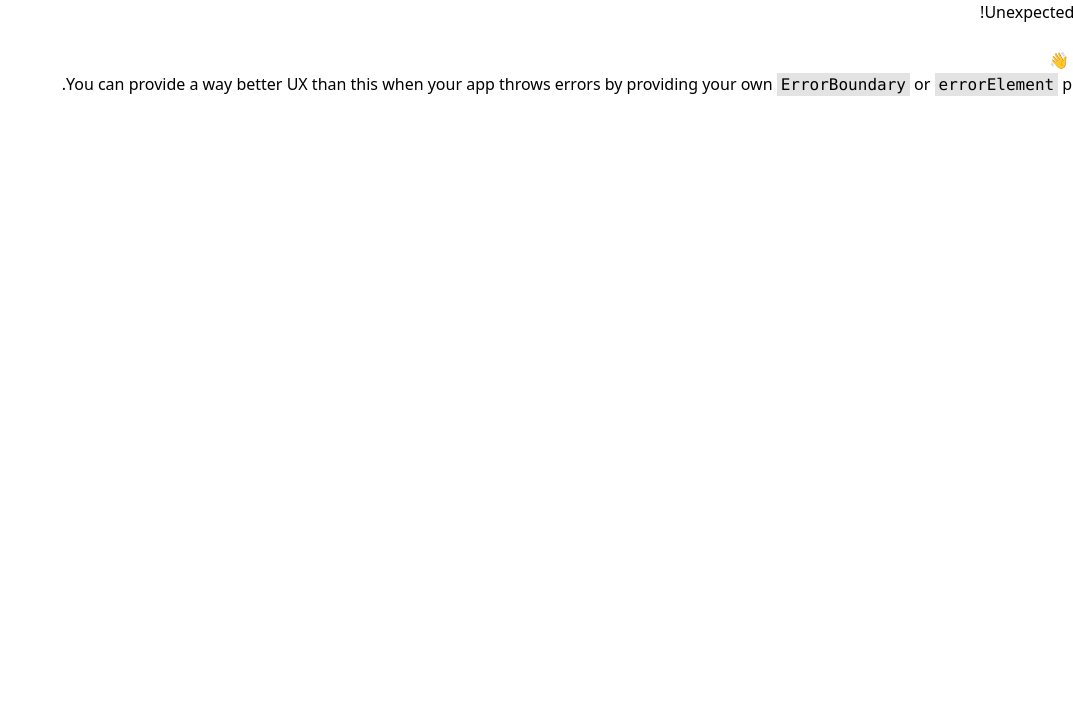
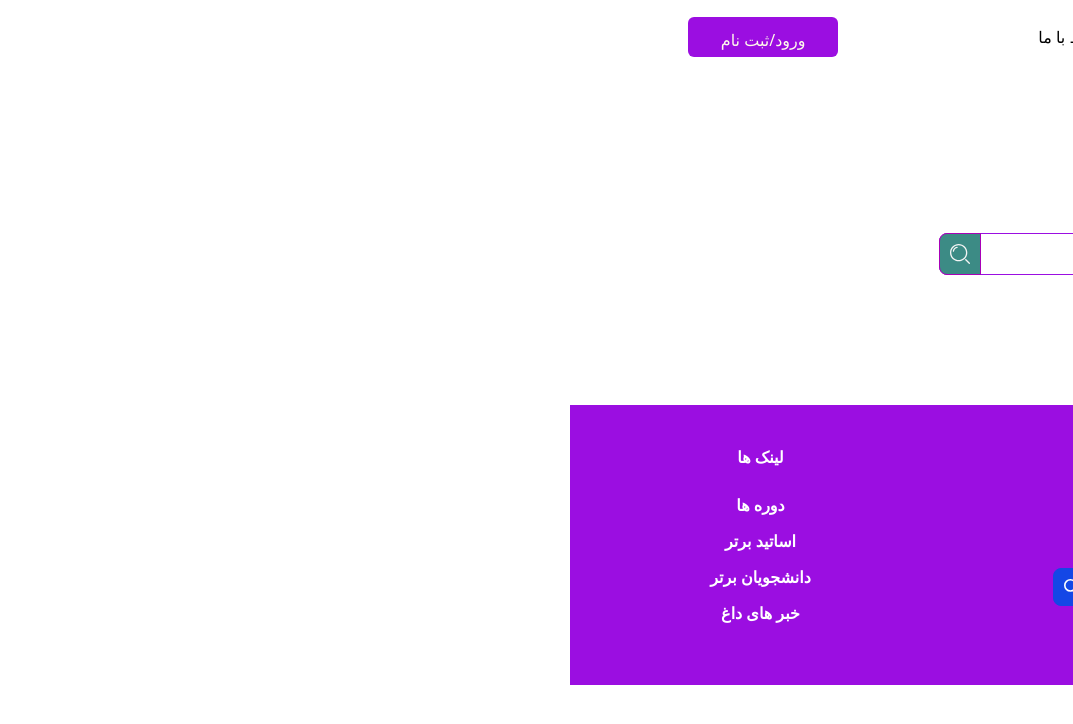
Before and after one commit to Hossein-MB/HBY, a React (Vite) app in the folder vite-project/: page /cource in a window 1280 px wide. Before the commit this address had no page. Shown: the top 724 px of the page, without its empty margins (207-1280 px from the left). Built offline with nearby package versions, Linux system fonts and the light colour scheme.

Commit message:
pagecourses

```diff
--- /dev/null
+++ b/vite-project/src/Components/CoursesComponent/CoursesPage.jsx
@@ -0,0 +1,31 @@
+import React from 'react'
+import InputSearch from '../LandingComponent/HeroLanding/HerosectionRight/InputSearch'
+
+const CoursesPage = () => {
+
+  return (
+    <div>
+        <div className="flex flex-col  justify-center items-center my-15">
+                    <div className="flex w-full justify-center">
+                    <img
+                        className="transform scale-x-[-1]"
+                        src="../../../../public/span-icon/vect.svg"
+                        alt=""
+                    />
+                    <h4 className="mb-2">با هر دوره یک قدم جلوتر</h4>
+                    <img
+                        className="transform scale-x-[-1]"
+                        src="../../../../public/span-icon/vect(1).svg"
+                        alt=""
+                    />
+                    </div>
+                    <h1 className="font-bold text-2xl">دوره های آموزشی ما</h1>
+        </div>
+        <div>
+            <InputSearch titel={"دنبال چه می گردی؟"} color={'#3c8B85'}/>
+        </div>
+    </div>
+  )
+}
+
+export default CoursesPage
--- a/vite-project/src/Components/LandingComponent/HeaderComponent/MenuComponent.jsx
+++ b/vite-project/src/Components/LandingComponent/HeaderComponent/MenuComponent.jsx
@@ -1,10 +1,18 @@
 // import React from 'react'
+
+import { useNavigate } from "react-router-dom";
+
 // import "tailwindcss";
 const MenuComponent = () => {
+   const navigate = useNavigate();
+
+    const handleLoginClick = () => {
+      navigate("/cource");
+    };
   return (
     <div className='md:flex text-1x1 md:w-1247.84px h-40px md:justify-center  gap-4 hidden'>
       <div className="text-fuchsia-900">خانه</div>
-      <div>دوره ها</div>
+      <div className="cursor-pointer" onClick={handleLoginClick}>دوره ها</div>
       <div>اخبار و مقالات</div>
       <div>اساتید</div>
       <div>ارتباط با ما</div>
--- a/vite-project/src/Components/LandingComponent/HeroLanding/HerosectionRight/InputSearch.jsx
+++ b/vite-project/src/Components/LandingComponent/HeroLanding/HerosectionRight/InputSearch.jsx
@@ -1,6 +1,6 @@
 import React from 'react'
 
-const InputSearch = () => {
+const InputSearch = ({titel , color} ) => {
   return (
     <div>
 
@@ -10,8 +10,9 @@
 
 
         <div class="relative w-full">
-            <input type="search" className="block p-2.5 w-full z-20 text-sm text-gray-900  rounded-e-lg rounded-xl border border-[#9B0EE1]  dark:bg-gray-700 dark:border-s-gray-700  dark:border-gray-600 dark:placeholder-gray-400 dark:text-white" placeholder="هر انچه در اکادمی دنبالش هستید..." required />
-            <button type="submit" className="absolute top-0 end-0 p-2.5 text-sm font-medium h-full text-white bg-[#9B0EE1] rounded-e-lg border border-fuchsia-700 hover:bg-fuchsia-800 dark:hover:bg-fuchsia-700">
+            <input type="search" className="block p-2.5 w-full z-20 text-sm text-gray-900  rounded-e-lg
+             rounded-xl border  border-[#9B0EE1]  dark:bg-gray-700 dark:border-s-gray-700  dark:border-gray-600 dark:placeholder-gray-400 dark:text-white" placeholder={titel} required />
+            <button type="submit" style={{ backgroundColor: color }} className="absolute top-0 end-0 p-2.5 text-sm font-medium h-full   text-white  rounded-e-lg border border-fuchsia-700 hover:bg-fuchsia-800 dark:hover:bg-fuchsia-700">
                 {/* <svg class="w-4 h-4" aria-hidden="true" xmlns="http://www.w3.org/2000/svg" fill="none" viewBox="0 0 20 20">
                     <path stroke="currentColor" stroke-linecap="round" stroke-linejoin="round" stroke-width="2" d="m19 19-4-4m0-7A7 7 0 1 1 1 8a7 7 0 0 1 14 0Z"/>
                 </svg> */}
--- a/vite-project/src/Components/LandingComponent/HeroLanding/HerosectionRight/index.jsx
+++ b/vite-project/src/Components/LandingComponent/HeroLanding/HerosectionRight/index.jsx
@@ -1,7 +1,7 @@
 import React from 'react'
 import InputSearch from './InputSearch'
+const HerosectionRight = () => {
 
-const HerosectionRight = () => {
   return (
     <>
     <div className=' left-[-126px] w-[550px] h-75  '>
@@ -12,7 +12,7 @@
         ساختن نرم‌افزارهای نوآورانه را یاد بگیرید.</h2>
     <div className='mt-10'>
 
-      <InputSearch/>
+      <InputSearch titel={"هر انچه در اکادمی دنبالش هستید..."} color={"#9B0EE1"}/>
     </div>
     </div>
   </>)
--- a/vite-project/src/routs/Router.jsx
+++ b/vite-project/src/routs/Router.jsx
@@ -4,6 +4,7 @@
 import RegisterPage from "../screens/registerPage"
 import LayOut from '../LayOut/LayOut';
 import Login from '../screens/login/login';
+import CoursesPage from '../Components/CoursesComponent/CoursesPage';
 // import { Login } from '../screens/login/login';
 
 const Router= createBrowserRouter(
@@ -21,6 +22,10 @@
           path:'/register',
           element:<RegisterPage/>
         },
+        {
+          path:'/cource',
+          element:<CoursesPage/>
+        }
       ]
     },
     {
```
